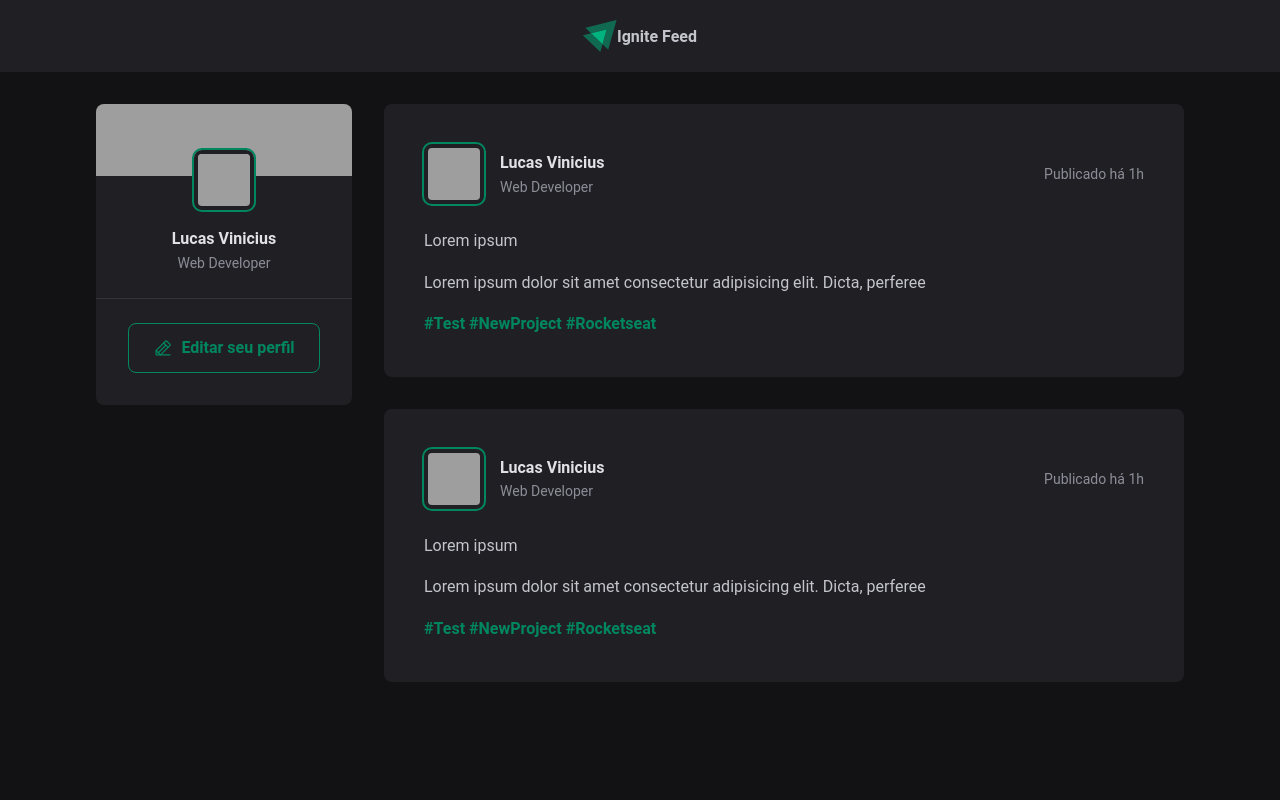
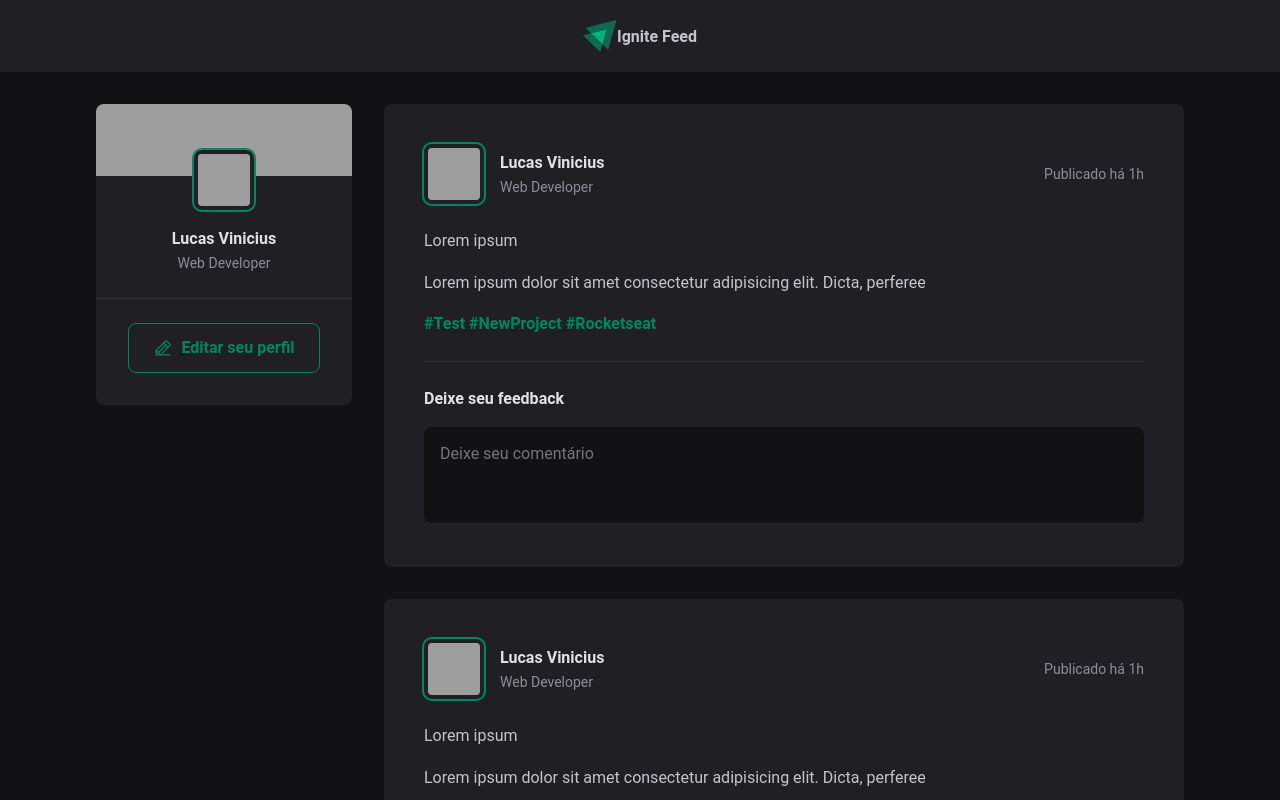
Before and after one commit to lucasviniz/nz-feed, a React app: page / in a window 1280 px wide. Shown: the top 800 px of the page. Built offline with nearby package versions, Linux system fonts and the light colour scheme; grey boxes are pictures that could not be loaded; the HTML template or start-up script is replaced by a standard one.

Commit message:
estilização do campo de feedback

```diff
--- a/src/components/Post.jsx
+++ b/src/components/Post.jsx
@@ -26,6 +26,19 @@
                     <a href="">#Rocketseat</a>
                 </p>
             </div>
+
+            <form className={styles.commentForm}>
+                <strong>Deixe seu feedback</strong>
+
+                <textarea
+                    placeholder='Deixe seu comentário'
+                />
+
+                <footer>
+                    <button type="submit">Publicar</button>
+                </footer>
+
+            </form>
         </article>
     )
 }
--- a/src/components/Post.module.css
+++ b/src/components/Post.module.css
@@ -65,3 +65,55 @@
     border: 4px solid var(--gray-800);
     outline: 2px solid var(--green-500);
 }
+
+.commentForm{
+    width: 100%;
+    margin-top: 1.5rem;
+    padding-top: 1.5rem;
+    border-top: 1px solid var(--gray-600);
+}
+
+.commentForm > strong{
+    line-height: 1.6;
+    color: var(--gray-100);
+}
+
+.commentForm textarea{
+    width: 100%;
+    background: var(--gray-900);
+    border: 0;
+    resize: none;
+    height: 6rem;
+    padding: 1rem;
+    border-radius: 8px;
+    color: var(--gray-100);
+    line-height: 1.4;
+    margin-top: 1rem;
+}
+
+.commentForm footer{
+    visibility: hidden;
+    max-height: 0;
+}
+
+.commentForm:focus-within footer{
+    visibility: visible;
+    max-height: none;
+}
+
+.commentForm button[type=submit]{
+    padding: 1rem 1.5rem;
+    margin-top: 1rem;
+    border-radius: 8px;
+    border: 0;
+    background: var(--green-500);
+    color: var(--white);
+    font-weight: bold;
+    cursor: pointer;
+    transition: background-color 0.2s;
+
+}
+
+.commentForm button[type=submit]:hover{
+    background: var(--green-300);
+}
--- a/src/global.css
+++ b/src/global.css
@@ -10,6 +10,11 @@
 
     --green-300: #00B37E;
     --green-500: #00875f;
+}
+
+:focus{
+    outline: transparent;
+    box-shadow: 0 0 0 2px var(--green-500);
 }
 
 *{
```
